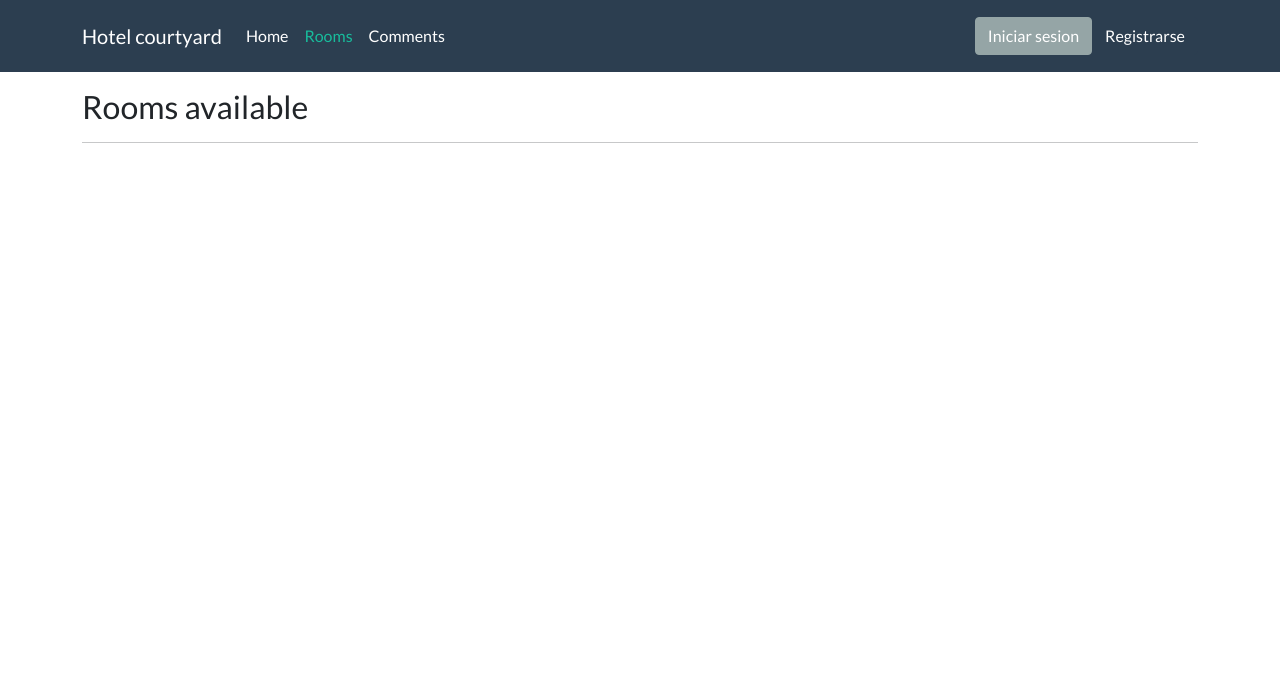
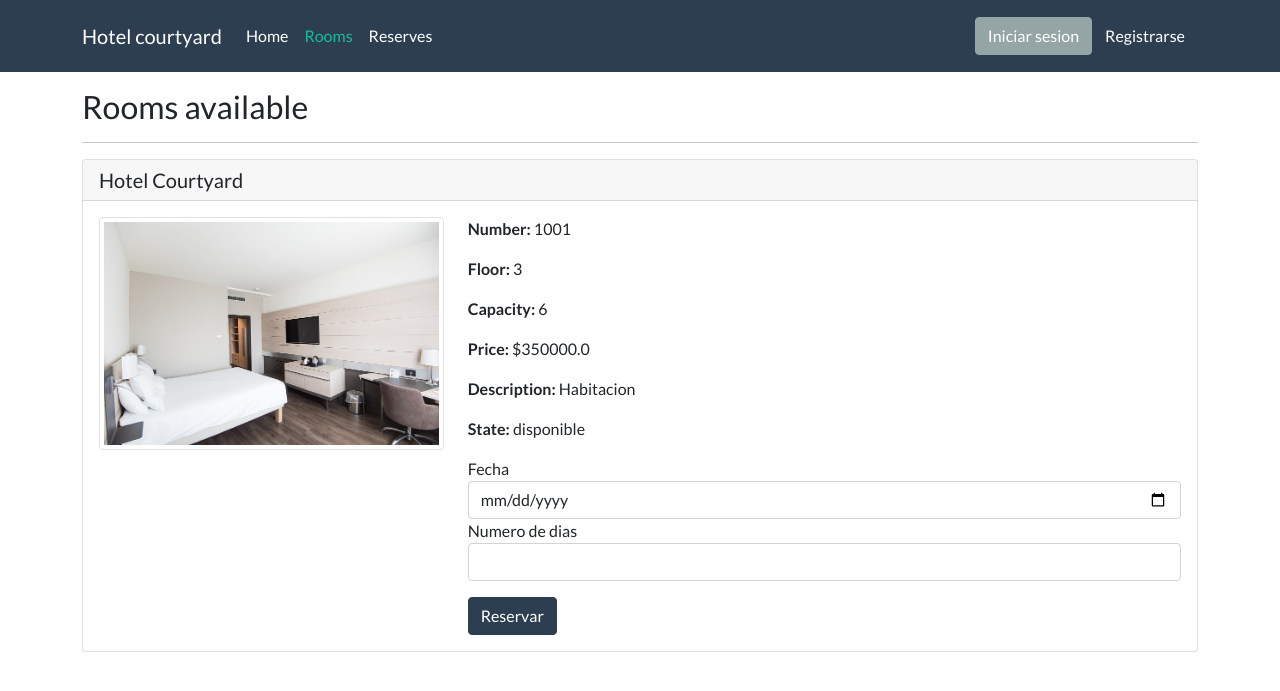
Before and after one commit to antares2881/hotelcourtyard, a Flask app: page /rooms in a window 1280 px wide. Shown: the top 691 px of the page. Run offline with Flask 2, Linux system fonts and the light colour scheme; data comes from the database, SQL or seed files in the repository; data that the repository does not hold is empty; some libraries are stand-ins or nearby versions.

Commit message:
reservas creadas

```diff
--- a/app.py
+++ b/app.py
@@ -34,6 +34,14 @@ class Hotel(db.Model):
     telefono = db.Column(db.Integer, nullable=False)
     usuario_id = db.Column(db.Integer)
 
+class Reserva(db.Model):
+    id=db.Column(db.Integer, primary_key=True)
+    fechaRegistro=db.Column(db.DateTime, default=datetime.datetime.now())
+    fechaInicio=db.Column(db.DateTime, default=datetime.datetime.now())
+    cantidadDias=db.Column(db.Integer)
+    usuario_id=db.Column(db.Integer)
+    habitacion_id=db.Column(db.Integer)
+
 class Usuario(db.Model):
     id = db.Column(db.Integer, primary_key=True)
     name = db.Column(db.String, nullable=False)
@@ -61,9 +69,12 @@ def register():
             flash('Hay campos vacios!!', 'error')
             return redirect(url_for('register'))
         else:
-            user = Usuario(name=request.form['name'], lastname=request.form['lastname'], loginUserName=request.form['username'], password=genph(request.form['password']), loginstatus=0 )
+            user = Usuario(name=request.form['name'], lastname=request.form['lastname'], loginUserName=request.form['username'], password=genph(request.form['password']), loginstatus=0 , role_id=3)
             db.session.add(user)
             db.session.commit()
+            session["username"] = user.loginUserName
+            session["role"] = user.role_id
+            session["usuario_id"] = user.id
             return redirect(url_for('home'))
 
 @app.route('/login', methods=['GET', 'POST'])
@@ -79,6 +90,7 @@ def login():
             db.session.commit()
             session["username"] = username
             session["role"] = user.role_id
+            session["usuario_id"] = user.id
             return render_template('index.html')
         else:
             flash('Las credenciales no existen, verifique', 'error')
@@ -97,17 +109,17 @@ def createroom():
 
 @app.route('/rooms')
 def getrooms():
-    rooms = Habitacion.query.all()
+    rooms = Habitacion.query.filter_by(estado='disponible').all()
     # rooms = Habitacion.query.join(Hotel, Habitacion.hotel_id == Hotel.id).all()
     return render_template('rooms.html', rooms=rooms)
 
 @app.route('/create-room', methods=['POST'])
 def saveroom():
-    if not request.form['hotel_id'] or not request.form['piso'] or not request.form['numero'] or not request.form['capacidad'] or not request.form['descripcion'] or not request.form['estado'] or not request.form['id_tarjeta_llave']:
+    if not request.form['hotel_id'] or not request.form['piso'] or not request.form['numero'] or not request.form['capacidad'] or not request.form['precio'] or not request.form['descripcion'] or not request.form['estado'] or not request.form['id_tarjeta_llave']:
         flash('Hay campos vacios!!', 'error')
         return redirect(url_for('createroom'))
     else:
-        room = Habitacion(hotel_id=request.form['hotel_id'], piso=request.form['piso'], numero=request.form['numero'], capacidad=request.form['capacidad'], descripcion=request.form['descripcion'], estado=request.form['estado'], id_tarjeta_llave=request.form['id_tarjeta_llave'] )
+        room = Habitacion(hotel_id=request.form['hotel_id'], piso=request.form['piso'], numero=request.form['numero'], capacidad=request.form['capacidad'], precio=request.form['precio'], descripcion=request.form['descripcion'], estado=request.form['estado'], id_tarjeta_llave=request.form['id_tarjeta_llave'] )
         db.session.add(room)
         db.session.commit()
         flash('Room save success!!', 'success')
@@ -168,6 +180,26 @@ def deleteroom():
     flash('Room delete success!!', 'success')
     return redirect(url_for('deleterooms'))
 
+@app.route('/reserve', methods=['POST'])
+def reservar():
+    if not request.form['fecha'] or not request.form['dias']:
+        flash('Hay campos vacios!!', 'error')
+        return redirect(url_for('getrooms'))
+    else:
+        reserve = Reserva(cantidadDias=request.form['dias'], usuario_id=session['usuario_id'], habitacion_id=request.form['habitacion_id'])
+        db.session.add(reserve)
+        habitacion = Habitacion.query.get(reserve.habitacion_id)
+        habitacion.estado = 'ocupada'
+        db.session.add(habitacion)
+        db.session.commit()
+        flash('Reserve save success!!', 'success')
+        return redirect(url_for('getrooms'))
+
+@app.route('/reserves')
+def reserves():
+    reserves = Reserva.query.filter_by(usuario_id=session['usuario_id']).all()
+    return render_template('reserves.html', reserves=reserves)
+
 if __name__ == '__main__':
     app.secret_key = 'super secret key'
     app.run(debug=True)
--- a/static/js/app.js
+++ b/static/js/app.js
@@ -36,9 +36,9 @@ function buscarHabitacion(){
 
                     <label for="" class="form-label mt-2">State</label>
                     <select name="estado" id="" class="form-select">
-                        <option value="disponible" ${(data.estado === 'disponible'?'select':'')}>Available</option>
-                        <option value="ocupada" ${(data.estado === 'ocupada'?'select':'')}>Not available</option>
-                        <option value="mantenimiento" ${(data.estado === 'mantenimiento'?'select':'')}>Maintenance</option>
+                        <option value="disponible" ${(data.estado === 'disponible'?'selected':'')}>Available</option>
+                        <option value="ocupada" ${(data.estado === 'ocupada'?'selected':'')}>Not available</option>
+                        <option value="mantenimiento" ${(data.estado === 'mantenimiento'?'selected':'')}>Maintenance</option>
                     </select>
 
                     <label for="" class="form-label mt-2">Door key card ID</label>
--- a/templates/createroom.html
+++ b/templates/createroom.html
@@ -24,6 +24,9 @@
             <label for="" class="form-label mt-2">Capacity</label>
             <input type="number" name="capacidad" id="" class="form-control">
 
+            <label for="" class="form-label mt-2">Price</label>
+            <input type="number" name="precio" id="" class="form-control" >
+
             <label for="" class="form-label mt-2">Description</label>
             <textarea name="descripcion" id="" class="form-control"></textarea>
 
--- a/templates/layout.html
+++ b/templates/layout.html
@@ -30,7 +30,7 @@
                         <a class="nav-link {%block classrooms%}{% endblock %}" href="/rooms">Rooms</a>
                     </li>
                     <li class="nav-item">
-                        <a class="nav-link" href="#">Comments</a>
+                        <a class="nav-link {%block classreserves%}{% endblock %}" href="/reserves">Reserves</a>
                     </li>
                 </ul>
                 <div class="d-flex">
--- a/templates/rooms.html
+++ b/templates/rooms.html
@@ -3,11 +3,13 @@
 {% block classrooms %}active{% endblock %}
 
 {% block body %}
+
     <h3 class="mt-3">Rooms available</h3>
     <hr>
+    {% if rooms|length > 0 %}
         {% for room in rooms %}
             <div class="card">
-            <h5 class="card-header">Hotel</h5>
+                <h5 class="card-header">Hotel Courtyard</h5>
                 <div class="card-body">
                     <div class="row">
                         <div class="col-md-4">
@@ -20,9 +22,26 @@
                             <p><strong>Price: </strong>${{room.precio}}</p>
                             <p><strong>Description: </strong>{{room.descripcion}}</p>
                             <p><strong>State: </strong>{{room.estado}}</p>
+                            <form action="/reserve" method="POST">
+                                <input type="hidden" name="habitacion_id" value="{{room.id}}">
+                                <div class="form-group">
+                                    <label for="">Fecha</label>
+                                    <input type="date" name="fecha" class="form-control">
+                                </div>
+                                <div class="form-group">
+                                    <label for="">Numero de dias</label>
+                                    <input type="number" name="dias" class="form-control" id="">
+                                </div>
+                                <button type="submit" class="btn btn-primary mt-3">Reservar</button>
+                            </form>
                         </div>
                     </div>
                 </div>
             </div>
         {% endfor %}
+    {% else %}
+        <div>
+            <p class="alert alert-info">No rooms available</p>
+        </div>
+    {% endif %}
 {%endblock%}
```
Also changed, not shown: templates/reserves.html (added, +26 -0 lines), database/hotelcoutyardDB.db. Lines whose indentation alone changed are shown as unchanged.
